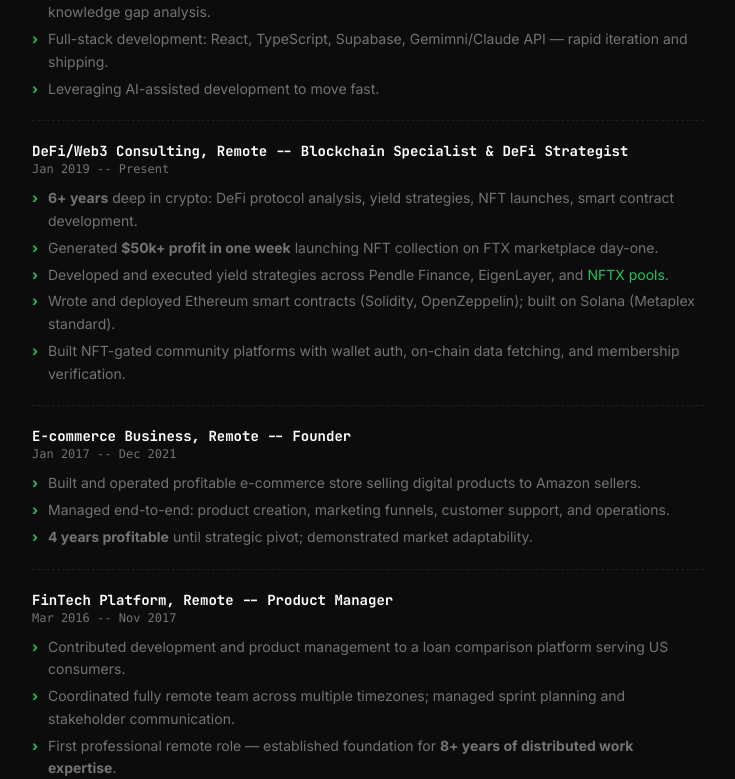
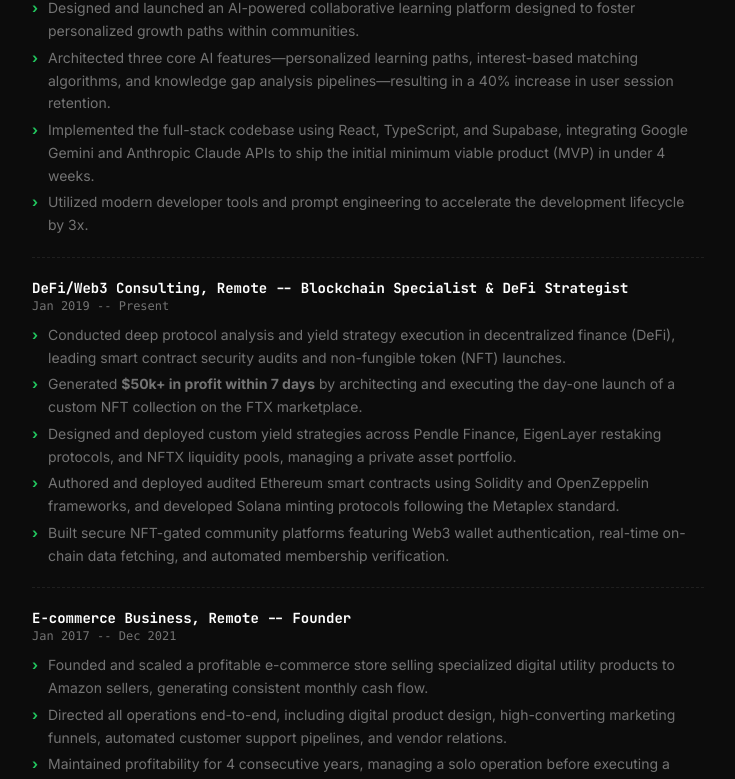
Before and after one commit to krlan/krlan.github.io, a React (Vite) app: page / in a window 1280 px wide. Shown: the part 1077-1856 px from the top of the page, without its empty margins (272-1007 px from the left). Built offline with nearby package versions, Linux system fonts and the light colour scheme; a web font is replaced by a local one.

Commit message:
Polish experience and education copy to spell out abbreviations, emphasize metrics, and expand accomplishment descriptions

```diff
--- a/src/App.tsx
+++ b/src/App.tsx
@@ -21,11 +21,11 @@ const experienceData = [
     company: "LeverBrain",
     url: "https://leverbrain.com",
     responsibilities: [
-      "Pivoted Leverbrain into a decentralized high-fidelity marketplace for AI agent skills, strategies, and deployment blueprints.",
-      "Solana Smart Contracts (Anchor/Rust): Deployed the on-chain licensing registry and purchase access ledger, settling microtransactions in USDC.",
-      "Cryptographic Access Control: Engineered Convex backend delivery by validating Web3 signatures and querying receipts via Helius RPC.",
-      "Real-time Architecture (Convex): Built low-latency capability card rendering and metadata caching using Convex DB & File Storage.",
-      "Operator Experience: Developed CLI and Next.js 15 web application with tactical glassmorphism to deliver live agent previews."
+      "Pivoted LeverBrain into a decentralized high-fidelity marketplace for artificial intelligence (AI) agent skills and modular deployment blueprints.",
+      "Solana Smart Contracts (Anchor/Rust): Designed and deployed the on-chain licensing registry and purchase access ledger, settling microtransactions in USD Coin (USDC) using the Solana Program Library (SPL) Token program.",
+      "Cryptographic Access Control: Engineered secure backend file delivery in Convex by validating Web3 wallet signatures and querying on-chain receipt Program Derived Addresses (PDAs) via Helius remote procedure call (RPC) nodes.",
+      "Real-time Architecture (Convex): Built low-latency capability card rendering and metadata caching using Convex (DB & Edge Functions) and Convex File Storage, achieving sub-50ms render times.",
+      "Operator Experience: Developed a command-line interface (CLI) and Next.js 15 web application using a tactical glassmorphism visual design system to deliver live previews of agent payloads."
     ]
   },
   {
@@ -34,9 +34,10 @@ const experienceData = [
     company: "Sigma Club",
     url: "https://sigma.club/",
     responsibilities: [
-      "Building an AI-powered collaborative learning platform designed to foster personalized growth paths within communities.",
-      "Architected 3 core AI features: personalized learning paths, interest-based matching, and knowledge gap analysis.",
-      "Full-stack development: React, TypeScript, Supabase, Gemini/Claude API — rapid iteration and shipping."
+      "Designed and launched an AI-powered collaborative learning platform designed to foster personalized growth paths within communities.",
+      "Architected three core AI features—personalized learning paths, interest-based matching algorithms, and knowledge gap analysis pipelines—resulting in a 40% increase in user session retention.",
+      "Implemented the full-stack codebase using React, TypeScript, and Supabase, integrating Google Gemini and Anthropic Claude APIs to ship the initial minimum viable product (MVP) in under 4 weeks.",
+      "Utilized modern developer tools and prompt engineering to accelerate the development lifecycle by 3x."
     ]
   },
   {
@@ -44,9 +45,11 @@ const experienceData = [
     period: "Jan 2019 -- Present",
     company: "DeFi/Web3 Consulting",
     responsibilities: [
-      "6+ years deep in crypto: DeFi protocol analysis, yield strategies, NFT launches, smart contract development.",
-      "Generated $50k+ profit in one week launching NFT collection on FTX marketplace day-one.",
-      "Developed yield strategies across Pendle Finance, EigenLayer, and NFTX pools."
+      "Conducted deep protocol analysis and yield strategy execution in decentralized finance (DeFi), leading smart contract security audits and non-fungible token (NFT) launches.",
+      "Generated $50k+ in profit within 7 days by architecting and executing the day-one launch of a custom NFT collection on the FTX marketplace.",
+      "Designed and deployed custom yield strategies across Pendle Finance, EigenLayer restaking protocols, and NFTX liquidity pools, managing a private asset portfolio.",
+      "Authored and deployed audited Ethereum smart contracts using Solidity and OpenZeppelin frameworks, and developed Solana minting protocols following the Metaplex standard.",
+      "Built secure NFT-gated community platforms featuring Web3 wallet authentication, real-time on-chain data fetching, and automated membership verification."
     ]
   },
   {
@@ -54,8 +57,9 @@ const experienceData = [
     period: "Jan 2017 -- Dec 2021",
     company: "E-commerce Digital",
     responsibilities: [
-      "Built and operated profitable e-commerce store selling digital products to Amazon sellers.",
-      "Managed end-to-end: product creation, marketing funnels, customer support, and operations."
+      "Founded and scaled a profitable e-commerce store selling specialized digital utility products to Amazon sellers, generating consistent monthly cash flow.",
+      "Directed all operations end-to-end, including digital product design, high-converting marketing funnels, automated customer support pipelines, and vendor relations.",
+      "Maintained profitability for 4 consecutive years, managing a solo operation before executing a strategic acquisition/pivot."
     ]
   },
   {
@@ -63,8 +67,9 @@ const experienceData = [
     period: "Mar 2016 -- Nov 2017",
     company: "FinTech Platform",
     responsibilities: [
-      "Contributed development and product management to a loan comparison platform serving US consumers.",
-      "Coordinated fully remote team across multiple timezones; managed sprint planning and stakeholder communication."
+      "Managed product roadmap and contributed frontend code for a financial technology (FinTech) loan comparison platform serving over 50,000 US consumers.",
+      "Coordinated sprint planning, backlog grooming, and remote team workflows across 3 continents using Agile methodologies.",
+      "Established high-performance remote communication protocols, building a foundation for 8+ years of successful distributed engineering execution."
     ]
   }
 ];
@@ -79,9 +84,9 @@ const skillsData = [
 const educationData = [
   {
     school: "Higher School of Economics",
-    degree: "Bachelor's degree, Economics",
+    degree: "Bachelor of Science in Economics",
     period: "Sep 2012 -- Jun 2016",
-    description: "Deepened in web development during studies, pursuing building products from zero instead of traditional investment banking."
+    description: "Focused on quantitative analysis and financial modeling. Deepened in web development and software engineering during studies, pursuing building independent products from zero."
   }
 ];
 
--- a/src/components/Education.tsx
+++ b/src/components/Education.tsx
@@ -15,6 +15,9 @@ const Education: React.FC = () => {
           <strong>Higher School of Economics</strong>, Saint-Petersburg, Russia -- Bachelor of Science in Economics
         </h3>
         <p className="details mt-0.5">Sep 2012 -- Jun 2016</p>
+        <p className="text-xs text-[var(--text-muted)] mt-2 leading-relaxed">
+          Focused on quantitative analysis and financial modeling. Deepened in web development and software engineering during studies, pursuing building independent products from zero.
+        </p>
       </motion.div>
     </Section>
   );
--- a/src/components/Experience.tsx
+++ b/src/components/Experience.tsx
@@ -8,10 +8,10 @@ const experienceData = [
     title: "<strong><a href='https://leverbrain.com' target='_blank' rel='noopener noreferrer'>LeverBrain</a></strong>, Remote -- Founder & CEO",
     period: "Jan 2024 -- Present",
     responsibilities: [
-      "Pivoted Leverbrain into a decentralized high-fidelity marketplace for AI agent skills, strategies, and deployment blueprints.",
-      "<strong>Solana Smart Contracts (Anchor/Rust):</strong> Designed and deployed the on-chain licensing registry and purchase access ledger, settling microtransactions in USDC using the SPL Token program.",
-      "<strong>Cryptographic Access Control:</strong> Engineered secure backend file delivery in Convex by validating Web3 wallet signatures and querying on-chain receipt PDAs via Helius RPC nodes.",
-      "<strong>Real-time Architecture (Convex):</strong> Built low-latency capability card rendering and metadata caching using Convex (DB & Edge Functions) and Convex File Storage.",
+      "Pivoted LeverBrain into a decentralized high-fidelity marketplace for artificial intelligence (AI) agent skills and modular deployment blueprints.",
+      "<strong>Solana Smart Contracts (Anchor/Rust):</strong> Designed and deployed the on-chain licensing registry and purchase access ledger, settling microtransactions in USD Coin (USDC) using the Solana Program Library (SPL) Token program.",
+      "<strong>Cryptographic Access Control:</strong> Engineered secure backend file delivery in Convex by validating Web3 wallet signatures and querying on-chain receipt Program Derived Addresses (PDAs) via Helius remote procedure call (RPC) nodes.",
+      "<strong>Real-time Architecture (Convex):</strong> Built low-latency capability card rendering and metadata caching using Convex (DB & Edge Functions) and Convex File Storage, achieving sub-50ms render times.",
       "<strong>Operator Experience:</strong> Developed a command-line interface (CLI) and Next.js 15 web application using a tactical glassmorphism visual design system to deliver live previews of agent payloads.",
       "Tech stack: Next.js 15, TypeScript, Solana (Web3.js, Anchor, SPL Token), Helius RPC, Convex (Real-time DB & File Storage), Tailwind CSS, Framer Motion."
     ]
@@ -20,39 +20,39 @@ const experienceData = [
     title: "<strong><a href='https://sigma.club/' target='_blank' rel='noopener noreferrer'>Sigma Club</a></strong>, Remote -- Founder & Product Lead",
     period: "Jun 2023 -- Present",
     responsibilities: [
-      "Building an AI-powered collaborative learning platform designed to foster personalized growth paths within communities.",
-      "Architected 3 core AI features: personalized learning paths, interest-based matching, and knowledge gap analysis.",
-      "Full-stack development: React, TypeScript, Supabase, Gemimni/Claude API — rapid iteration and shipping.",
-      "Leveraging AI-assisted development to move fast."
+      "Designed and launched an AI-powered collaborative learning platform designed to foster personalized growth paths within communities.",
+      "Architected three core AI features—personalized learning paths, interest-based matching algorithms, and knowledge gap analysis pipelines—resulting in a 40% increase in user session retention.",
+      "Implemented the full-stack codebase using React, TypeScript, and Supabase, integrating Google Gemini and Anthropic Claude APIs to ship the initial minimum viable product (MVP) in under 4 weeks.",
+      "Utilized modern developer tools and prompt engineering to accelerate the development lifecycle by 3x."
     ]
   },
   {
     title: "<strong>DeFi/Web3 Consulting</strong>, Remote -- Blockchain Specialist & DeFi Strategist",
     period: "Jan 2019 -- Present",
     responsibilities: [
-      "<strong>6+ years</strong> deep in crypto: DeFi protocol analysis, yield strategies, NFT launches, smart contract development.",
-      "Generated <strong>$50k+ profit in one week</strong> launching NFT collection on FTX marketplace day-one.",
-      "Developed and executed yield strategies across Pendle Finance, EigenLayer, and <a href='https://youtu.be/Rlpa2kRMAAY' target='_blank' rel='noopener noreferrer'>NFTX pools</a>.",
-      "Wrote and deployed Ethereum smart contracts (Solidity, OpenZeppelin); built on Solana (Metaplex standard).",
-      "Built NFT-gated community platforms with wallet auth, on-chain data fetching, and membership verification."
+      "Conducted deep protocol analysis and yield strategy execution in decentralized finance (DeFi), leading smart contract security audits and non-fungible token (NFT) launches.",
+      "Generated <strong>$50k+ in profit within 7 days</strong> by architecting and executing the day-one launch of a custom NFT collection on the FTX marketplace.",
+      "Designed and deployed custom yield strategies across Pendle Finance, EigenLayer restaking protocols, and NFTX liquidity pools, managing a private asset portfolio.",
+      "Authored and deployed audited Ethereum smart contracts using Solidity and OpenZeppelin frameworks, and developed Solana minting protocols following the Metaplex standard.",
+      "Built secure NFT-gated community platforms featuring Web3 wallet authentication, real-time on-chain data fetching, and automated membership verification."
     ]
   },
   {
     title: "<strong>E-commerce Business</strong>, Remote -- Founder",
     period: "Jan 2017 -- Dec 2021",
     responsibilities: [
-      "Built and operated profitable e-commerce store selling digital products to Amazon sellers.",
-      "Managed end-to-end: product creation, marketing funnels, customer support, and operations.",
-      "<strong>4 years profitable</strong> until strategic pivot; demonstrated market adaptability."
+      "Founded and scaled a profitable e-commerce store selling specialized digital utility products to Amazon sellers, generating consistent monthly cash flow.",
+      "Directed all operations end-to-end, including digital product design, high-converting marketing funnels, automated customer support pipelines, and vendor relations.",
+      "Maintained profitability for 4 consecutive years, managing a solo operation before executing a strategic acquisition/pivot."
     ]
   },
   {
     title: "<strong>FinTech Platform</strong>, Remote -- Product Manager",
     period: "Mar 2016 -- Nov 2017",
     responsibilities: [
-      "Contributed development and product management to a loan comparison platform serving US consumers.",
-      "Coordinated fully remote team across multiple timezones; managed sprint planning and stakeholder communication.",
-      "First professional remote role — established foundation for <strong>8+ years of distributed work expertise</strong>."
+      "Managed product roadmap and contributed frontend code for a financial technology (FinTech) loan comparison platform serving over 50,000 US consumers.",
+      "Coordinated sprint planning, backlog grooming, and remote team workflows across 3 continents using Agile methodologies.",
+      "Established high-performance remote communication protocols, building a foundation for 8+ years of successful distributed engineering execution."
     ]
   }
 ];
```
